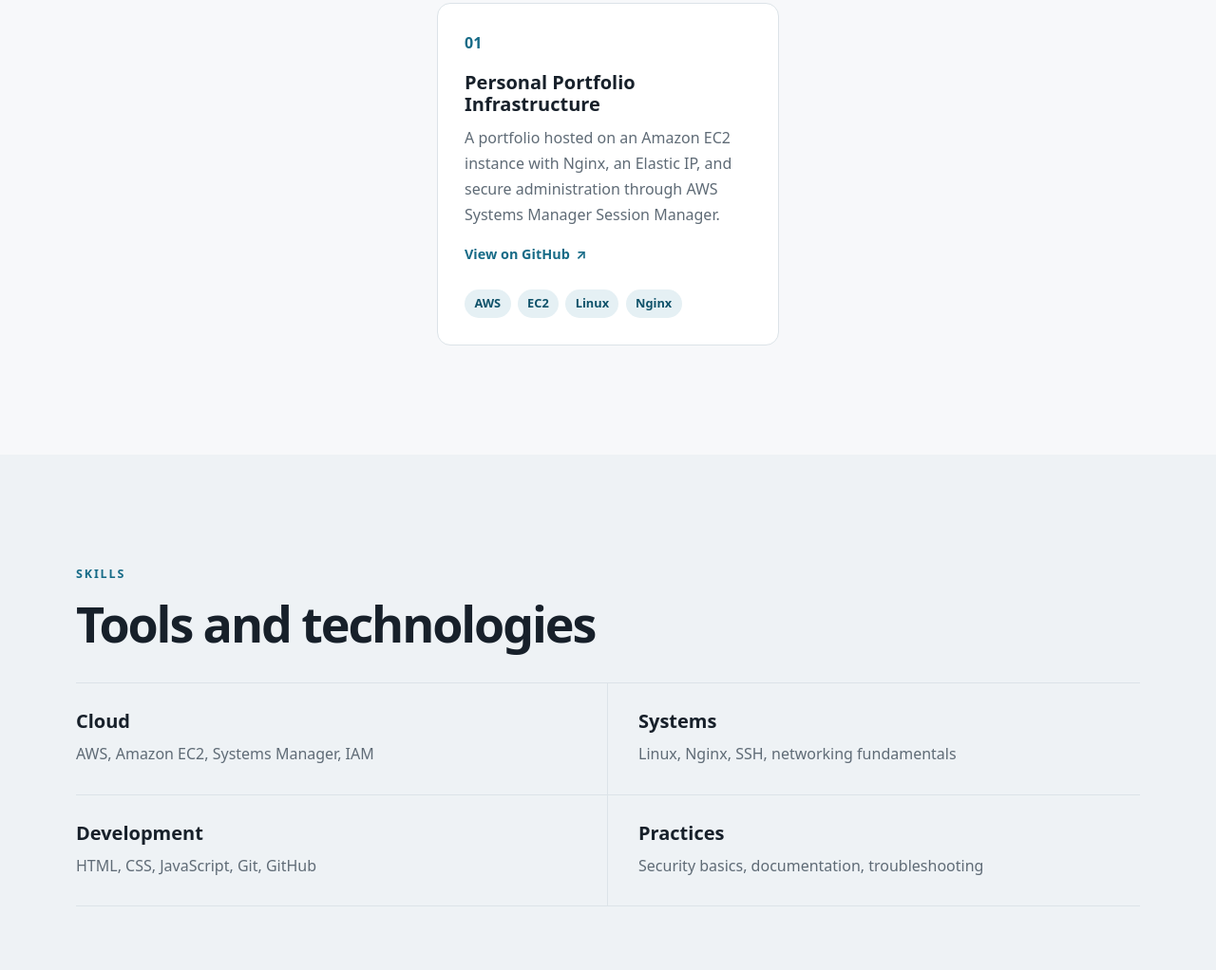
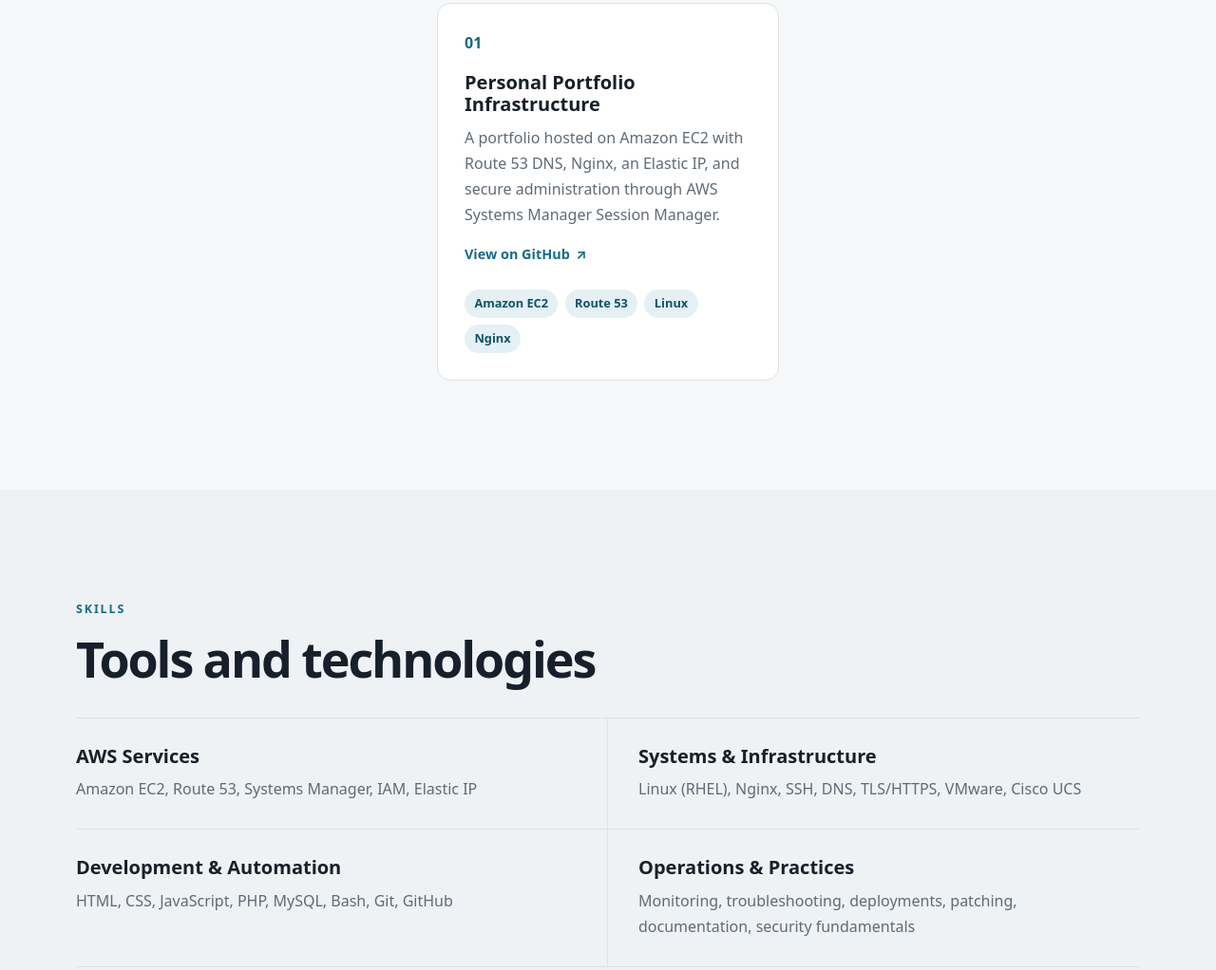
Before and after one commit to zirob/My-Profile, a plain HTML site: page index.html in a window 1280 px wide. Shown: the part 3851-4873 px from the top of the page at 95% size. Drawn offline with Linux system fonts and the light colour scheme.

Commit message:
feat: add Route 53 and reorganize technology skills

```diff
--- a/index.html
+++ b/index.html
@@ -85,7 +85,7 @@
       <div class="container">
         <p class="section-label" data-i18n="projectsLabel">Projects</p><h2 data-i18n="projectsTitle">Things I'm building</h2>
         <div class="card-grid">
-          <article class="card card-centered"><p class="card-number">01</p><h3 data-i18n="projectOneTitle">Personal Portfolio Infrastructure</h3><p data-i18n="projectOneCopy">A portfolio hosted on an Amazon EC2 instance with Nginx, an Elastic IP, and secure administration through AWS Systems Manager Session Manager.</p><a class="project-link" href="https://github.com/zirob/My-Profile" target="_blank" rel="noopener noreferrer"><span data-i18n="viewRepository">View on GitHub</span><span aria-hidden="true">↗</span></a><ul class="tag-list" aria-label="Technologies used"><li>AWS</li><li>EC2</li><li>Linux</li><li>Nginx</li></ul></article>
+          <article class="card card-centered"><p class="card-number">01</p><h3 data-i18n="projectOneTitle">Personal Portfolio Infrastructure</h3><p data-i18n="projectOneCopy">A portfolio hosted on Amazon EC2 with Route 53 DNS, Nginx, an Elastic IP, and secure administration through AWS Systems Manager Session Manager.</p><a class="project-link" href="https://github.com/zirob/My-Profile" target="_blank" rel="noopener noreferrer"><span data-i18n="viewRepository">View on GitHub</span><span aria-hidden="true">↗</span></a><ul class="tag-list" aria-label="Technologies used"><li>Amazon EC2</li><li>Route 53</li><li>Linux</li><li>Nginx</li></ul></article>
           <!--<article class="card"><p class="card-number">02</p><h3 data-i18n="projectTwoTitle">This Portfolio Website</h3><p data-i18n="projectTwoCopy">A responsive, accessible personal site built with semantic HTML, modern CSS, and lightweight JavaScript—without a framework.</p><ul class="tag-list" aria-label="Technologies used"><li>HTML</li><li>CSS</li><li>JavaScript</li><li>Git</li></ul></article>
           <article class="card card-placeholder"><p class="card-number">03</p><h3 data-i18n="nextProject">Next project</h3><p data-i18n="nextProjectCopy">This space is ready for the next challenge, experiment, or useful tool I build.</p><ul class="tag-list" aria-label="Project status"><li data-i18n="comingSoon">Coming soon</li></ul></article>-->
         </div>
@@ -96,7 +96,7 @@
       <div class="container">
         <p class="section-label" data-i18n="skillsLabel">Skills</p><h2 data-i18n="skillsTitle">Tools and technologies</h2>
         <div class="skills-grid">
-          <article><h3 data-i18n="cloud">Cloud</h3><p>AWS, Amazon EC2, Systems Manager, IAM</p></article><article><h3 data-i18n="systems">Systems</h3><p data-i18n="systemsList">Linux, Nginx, SSH, networking fundamentals</p></article><article><h3 data-i18n="development">Development</h3><p>HTML, CSS, JavaScript, Git, GitHub</p></article><article><h3 data-i18n="practices">Practices</h3><p data-i18n="practicesList">Security basics, documentation, troubleshooting</p></article>
+          <article><h3 data-i18n="cloud">AWS Services</h3><p data-i18n="cloudList">Amazon EC2, Route 53, Systems Manager, IAM, Elastic IP</p></article><article><h3 data-i18n="systems">Systems &amp; Infrastructure</h3><p data-i18n="systemsList">Linux (RHEL), Nginx, SSH, DNS, TLS/HTTPS, VMware, Cisco UCS</p></article><article><h3 data-i18n="development">Development &amp; Automation</h3><p data-i18n="developmentList">HTML, CSS, JavaScript, PHP, MySQL, Bash, Git, GitHub</p></article><article><h3 data-i18n="practices">Operations &amp; Practices</h3><p data-i18n="practicesList">Monitoring, troubleshooting, deployments, patching, documentation, security fundamentals</p></article>
         </div>
       </div>
     </section>
@@ -111,6 +111,6 @@
   </main>
 
   <footer class="site-footer"><div class="container footer-inner"><p data-i18n="builtBy">Designed and built by Boris Ramirez.</p><p>&copy; <span id="current-year"></span> <span data-i18n="rights">All rights reserved.</span></p></div></footer>
-  <script src="js/script.js?v=4"></script>
+  <script src="js/script.js?v=5"></script>
 </body>
 </html>
--- a/js/script.js
+++ b/js/script.js
@@ -17,8 +17,8 @@ const translations = {
     experienceFourDates: "Mar 2014 – Jul 2018", experienceFourRole: "Deployment Support Specialist", experienceFourCompany: "NOKIA", experienceFourCopy: "Supported the deployment and production readiness of new Nokia AOR platform releases for Telefónica Chile in RHEL environments. Performed IOT/UAT testing, troubleshooting, patch validation, and collaboration with Nokia Spain engineering teams to resolve defects. Developed Bash scripts to automate testing activities.",
     experienceFiveDates: "Apr 2013 – Oct 2013", experienceFiveRole: "Software Developer (Freelance)", experienceFiveCompany: "SRB CORP S.A.", experienceFiveCopy: "Developed new features for Sacyr Chile's web-based ERP system, contributing to requirements gathering and the design and implementation of solutions using PHP, JavaScript, HTML, CSS, and MySQL. Performed functional testing, generated Excel reports, and prepared technical documentation for delivery to the customer.",
     experienceSixDates: "Mar 2011 – Apr 2013", experienceSixRole: "Software Developer", experienceSixCompany: "SIGTEC LTDA.", experienceSixCopy: "Developed and maintained the AITUE web ERP for customers across different industries, contributing to requirements analysis and the design and implementation of features using PHP, JavaScript, HTML, CSS, and MySQL. Modified databases, resolved defects, performed functional testing, supported customers, and prepared technical documentation.",
-    projectsLabel: "Projects", projectsTitle: "Things I'm building", projectOneTitle: "Personal Portfolio Infrastructure", projectOneCopy: "A portfolio hosted on an Amazon EC2 instance with Nginx, an Elastic IP, and secure administration through AWS Systems Manager Session Manager.", viewRepository: "View on GitHub", projectTwoTitle: "This Portfolio Website", projectTwoCopy: "A responsive, accessible personal site built with semantic HTML, modern CSS, and lightweight JavaScript—without a framework.", nextProject: "Next project", nextProjectCopy: "This space is ready for the next challenge, experiment, or useful tool I build.", comingSoon: "Coming soon",
-    skillsLabel: "Skills", skillsTitle: "Tools and technologies", cloud: "Cloud", systems: "Systems", systemsList: "Linux, Nginx, SSH, networking fundamentals", development: "Development", practices: "Practices", practicesList: "Security basics, documentation, troubleshooting",
+    projectsLabel: "Projects", projectsTitle: "Things I'm building", projectOneTitle: "Personal Portfolio Infrastructure", projectOneCopy: "A portfolio hosted on Amazon EC2 with Route 53 DNS, Nginx, an Elastic IP, and secure administration through AWS Systems Manager Session Manager.", viewRepository: "View on GitHub", projectTwoTitle: "This Portfolio Website", projectTwoCopy: "A responsive, accessible personal site built with semantic HTML, modern CSS, and lightweight JavaScript—without a framework.", nextProject: "Next project", nextProjectCopy: "This space is ready for the next challenge, experiment, or useful tool I build.", comingSoon: "Coming soon",
+    skillsLabel: "Skills", skillsTitle: "Tools and technologies", cloud: "AWS Services", cloudList: "Amazon EC2, Route 53, Systems Manager, IAM, Elastic IP", systems: "Systems & Infrastructure", systemsList: "Linux (RHEL), Nginx, SSH, DNS, TLS/HTTPS, VMware, Cisco UCS", development: "Development & Automation", developmentList: "HTML, CSS, JavaScript, PHP, MySQL, Bash, Git, GitHub", practices: "Operations & Practices", practicesList: "Monitoring, troubleshooting, deployments, patching, documentation, security fundamentals",
     hobbiesLabel: "Outside of work", hobbiesTitle: "Hobbies and interests", hobbiesCopy: "Outside of work, I enjoy the simple things that help me maintain balance: spending time with my son and my partner, traveling and discovering new places, exercising, and playing football. I also enjoy a good movie, reading, and dedicating time to one of my most creative hobbies: drawing my own manga.", technology: "Technology", continuousLearning: "Continuous learning", personalProjects: "Personal projects", familyTime: "Family time", travel: "Travel", sportsAndFootball: "Sports & football", movies: "Movies", reading: "Reading", drawingManga: "Drawing manga", builtBy: "Designed and built by Boris Ramirez.", rights: "All rights reserved."
   },
   es: {
@@ -31,8 +31,8 @@ const translations = {
     experienceFourDates: "Mar 2014 – Jul 2018", experienceFourRole: "Especialista de Soporte para Despliegues ", experienceFourCompany: "NOKIA", experienceFourCopy: "Soporte al despliegue y preparación para producción de nuevas versiones de la plataforma Nokia AOR para Telefónica Chile, trabajando en entornos RHEL. Ejecución de pruebas IOT/UAT, troubleshooting, validación de parches y colaboración con equipos de ingeniería de Nokia España para resolver defectos. Desarrollo de scripts Bash para automatizar actividades de prueba.",
     experienceFiveDates: "Abr 2013 – Oct 2013", experienceFiveRole: "Desarrollador de Software (Freelance)", experienceFiveCompany: "SRB CORP S.A.", experienceFiveCopy: "Desarrollo de nuevas funcionalidades para un sistema ERP web de Sacyr Chile, participando en el levantamiento de requerimientos, diseño e implementación de soluciones con PHP, JavaScript, HTML, CSS y MySQL. Ejecución de pruebas funcionales, generación de reportes en Excel y elaboración de documentación técnica para la entrega al cliente.",
     experienceSixDates: "Mar 2011 – Abr 2013", experienceSixRole: "Desarrollador de Software", experienceSixCompany: "SIGTEC LTDA.", experienceSixCopy: "Desarrollo y mantenimiento del ERP web AITUE para clientes de distintas industrias, participando en el análisis de requerimientos, diseño e implementación de funcionalidades con PHP, JavaScript, HTML, CSS y MySQL. Modificación de bases de datos, resolución de defectos, pruebas funcionales, soporte a clientes y elaboración de documentación técnica.",
-    projectsLabel: "Proyectos", projectsTitle: "Lo que estoy construyendo", projectOneTitle: "Infraestructura del portafolio personal", projectOneCopy: "Un portafolio alojado en una instancia Amazon EC2 con Nginx, una Elastic IP y administración segura mediante AWS Systems Manager Session Manager.", viewRepository: "Ver en GitHub", projectTwoTitle: "Este sitio web de portafolio", projectTwoCopy: "Un sitio personal responsivo y accesible, creado con HTML semántico, CSS moderno y JavaScript ligero, sin frameworks.", nextProject: "Próximo proyecto", nextProjectCopy: "Este espacio está listo para el próximo desafío, experimento o herramienta útil que construya.", comingSoon: "Próximamente",
-    skillsLabel: "Habilidades", skillsTitle: "Herramientas y tecnologías", cloud: "Cloud", systems: "Sistemas", systemsList: "Linux, Nginx, SSH, fundamentos de redes", development: "Desarrollo", practices: "Prácticas", practicesList: "Fundamentos de seguridad, documentación, resolución de problemas",
+    projectsLabel: "Proyectos", projectsTitle: "Lo que estoy construyendo", projectOneTitle: "Infraestructura del portafolio personal", projectOneCopy: "Un portafolio alojado en Amazon EC2 con DNS en Route 53, Nginx, una Elastic IP y administración segura mediante AWS Systems Manager Session Manager.", viewRepository: "Ver en GitHub", projectTwoTitle: "Este sitio web de portafolio", projectTwoCopy: "Un sitio personal responsivo y accesible, creado con HTML semántico, CSS moderno y JavaScript ligero, sin frameworks.", nextProject: "Próximo proyecto", nextProjectCopy: "Este espacio está listo para el próximo desafío, experimento o herramienta útil que construya.", comingSoon: "Próximamente",
+    skillsLabel: "Habilidades", skillsTitle: "Herramientas y tecnologías", cloud: "Servicios de AWS", cloudList: "Amazon EC2, Route 53, Systems Manager, IAM, Elastic IP", systems: "Sistemas e infraestructura", systemsList: "Linux (RHEL), Nginx, SSH, DNS, TLS/HTTPS, VMware, Cisco UCS", development: "Desarrollo y automatización", developmentList: "HTML, CSS, JavaScript, PHP, MySQL, Bash, Git, GitHub", practices: "Operaciones y prácticas", practicesList: "Monitoreo, resolución de problemas, despliegues, parchado, documentación, fundamentos de seguridad",
     hobbiesLabel: "Fuera del trabajo", hobbiesTitle: "Pasatiempos e intereses", hobbiesCopy: "Fuera del trabajo, disfruto de las cosas simples que me ayudan a mantener el equilibrio: pasar tiempo con mi hijo y mi pareja, viajar y conocer nuevos lugares, hacer deporte y jugar fútbol. También disfruto de una buena película, la lectura y dedicar tiempo a una de mis aficiones más creativas: dibujar mi propio manga.", technology: "Tecnología", continuousLearning: "Aprendizaje continuo", personalProjects: "Proyectos personales", familyTime: "Tiempo en familia", travel: "Viajar", sportsAndFootball: "Deporte y fútbol", movies: "Películas", reading: "Lectura", drawingManga: "Dibujar manga", builtBy: "Diseñado y construido por Boris Ramirez.", rights: "Todos los derechos reservados."
   }
 };
```
Also changed, not shown: 1 other file.
